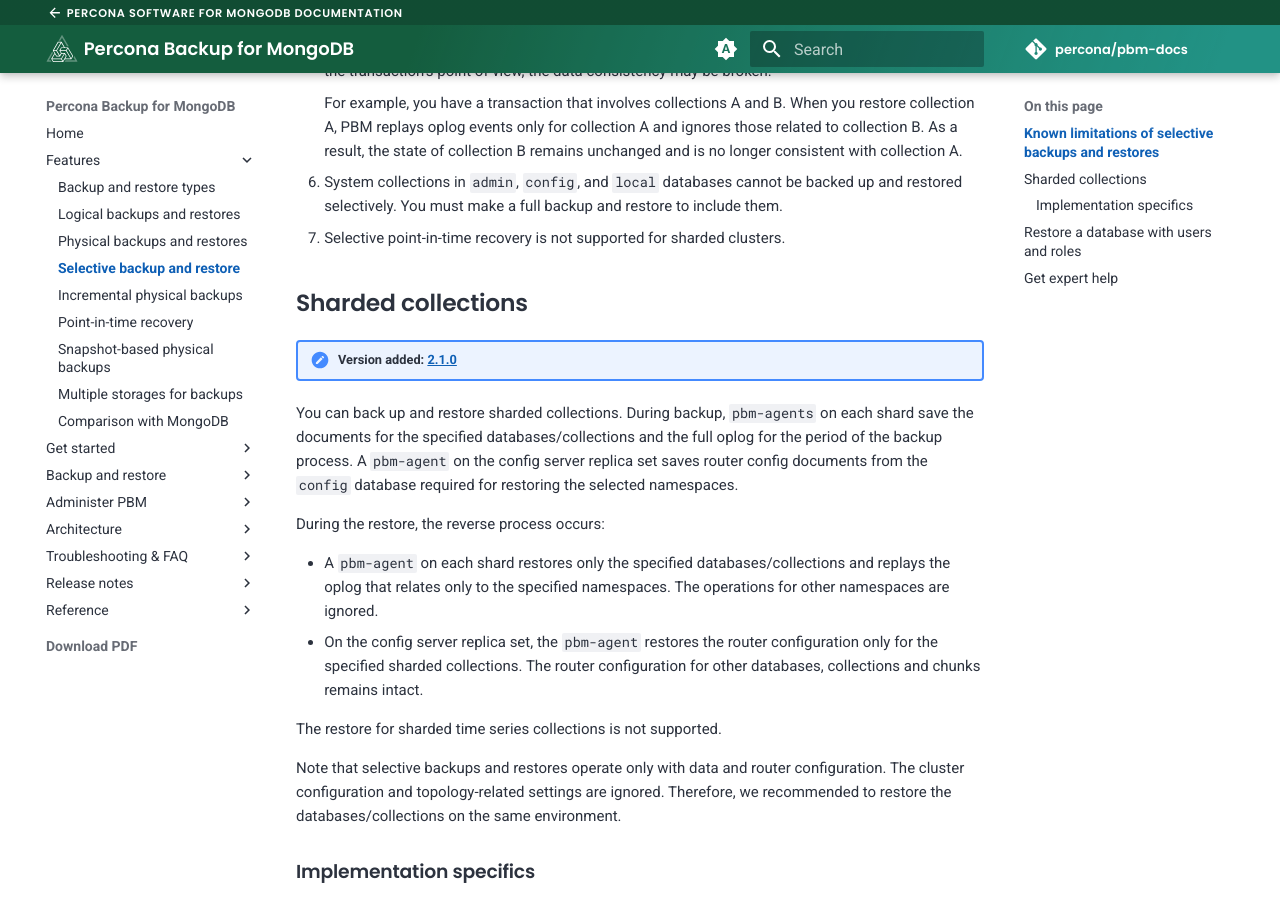
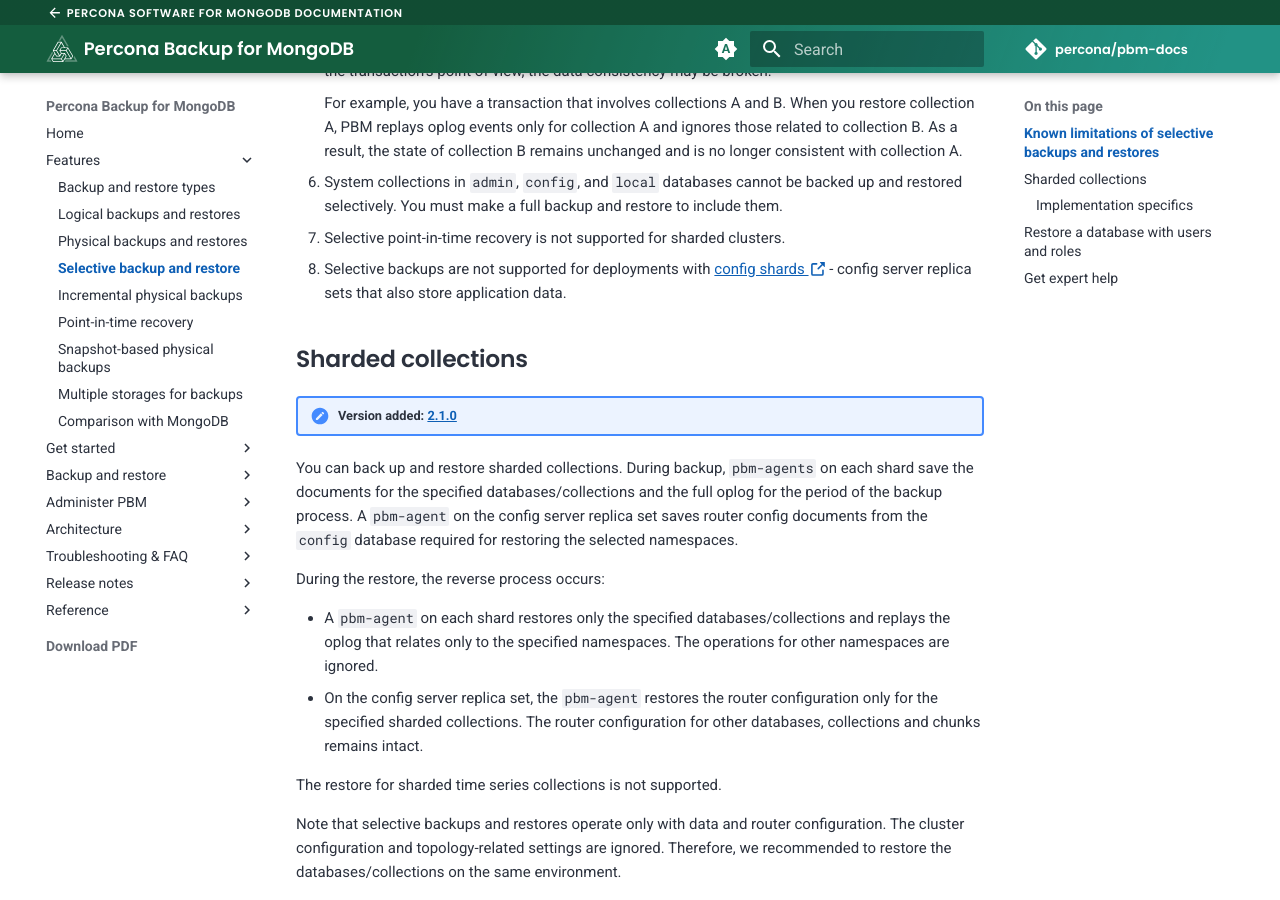
Before and after one commit to percona/pbm-docs, an MkDocs documentation site: the page built from docs/features/selective-backup.md, in a window 1280 px wide and 900 px high, scrolled down 882 px. Built offline with MkDocs 1.6.1 and Material for MkDocs 9.7.7, drawn with Linux system fonts in a browser that asks for light colours; nearby versions of some CDN libraries; comment, search, counter and statistics services are not loaded.

Commit message:
PBM-1359 Documented limitations for ops for MongoDB 8.0
modified:   docs/features/point-in-time-recovery.md
	modified:   docs/features/selective-backup.md
	modified:   docs/usage/start-backup.md

```diff
--- a/docs/features/selective-backup.md
+++ b/docs/features/selective-backup.md
@@ -25,6 +25,7 @@
 
 6. System collections in ``admin``, ``config``, and ``local`` databases cannot be backed up and restored selectively. You must make a full backup and restore to include them.
 7. Selective point-in-time recovery is not supported for sharded clusters.
+8. Selective backups are not supported for deployments with [config shards :octicons-link-external-16:](https://www.mongodb.com/docs/v8.0/core/sharded-cluster-config-servers/#std-label-sharded-cluster-config-server-config-shards) - config server replica sets that also store application data.
 
 
 ## Sharded collections
```
Also changed, not shown: docs/features/point-in-time-recovery.md (+5 -1 lines), docs/usage/start-backup.md (+2 -0 lines).
